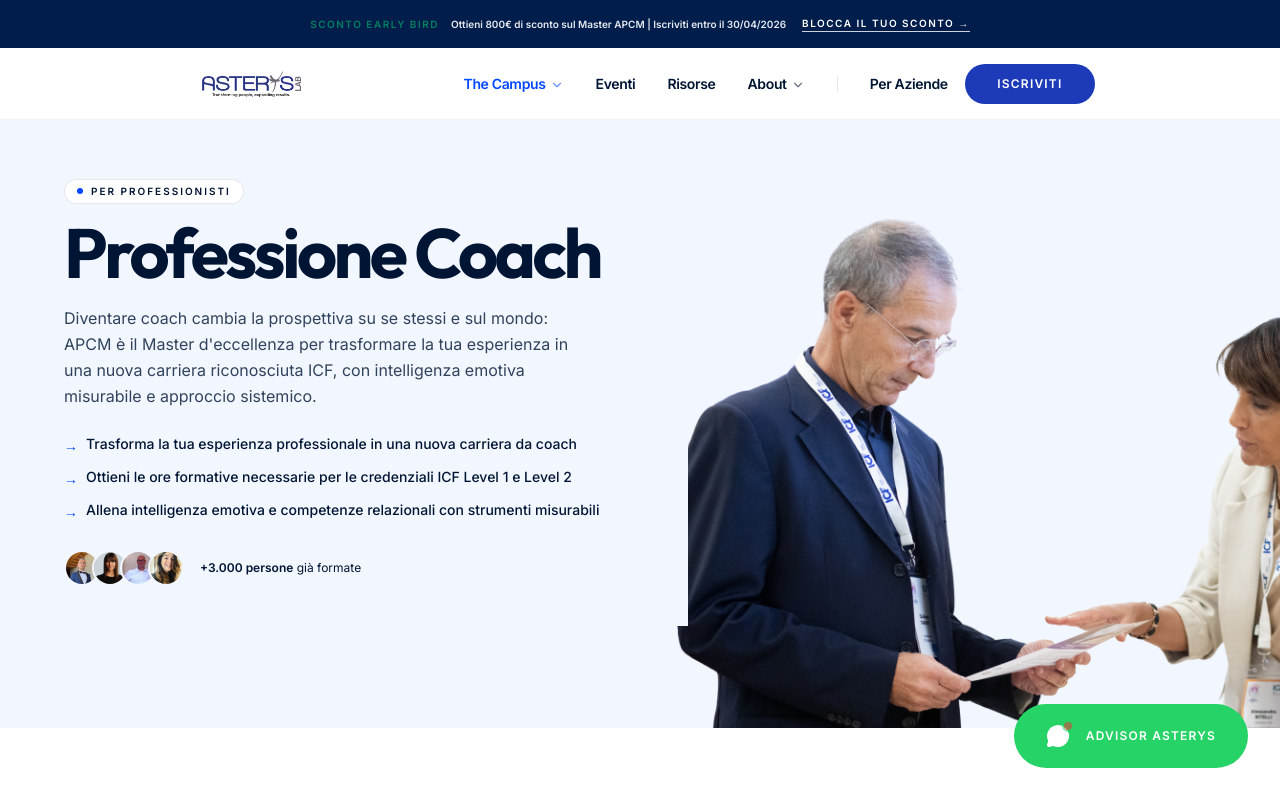
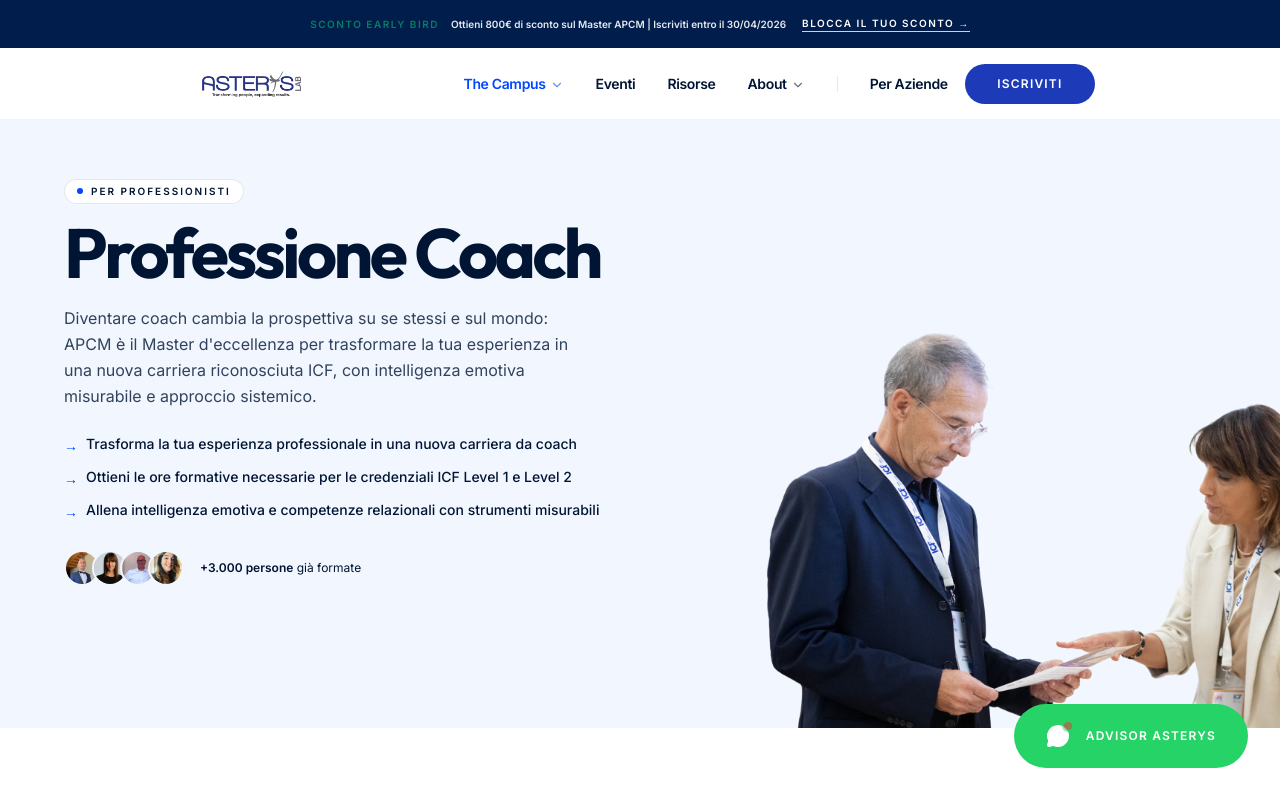
Before and after one commit to danielecolasanti22-wq/asterys-lab---scuola-di-coaching-icf, a React (Vite) app: page /corsi/apcm in a window 1280 px wide. Shown: the top 800 px of the page. Built offline with nearby package versions, Linux system fonts and the light colour scheme.

Commit message:
Update CourseDetail.tsx

```diff
--- a/src/pages/CourseDetail.tsx
+++ b/src/pages/CourseDetail.tsx
@@ -533,7 +533,13 @@ export default function CourseDetail({ courseId, courseData }: CourseDetailProps
           </div>
 
           <div className="relative self-end h-full items-end justify-center lg:justify-end hidden lg:flex">
-            <div className="absolute right-[-36%] bottom-0 w-[calc(78vw-80px)] max-w-[1180px] min-w-[820px] translate-x-[150px]">
+            <div
+              className={`absolute bottom-0 ${
+                id === 'apcm'
+                  ? 'right-[-26%] w-[calc(62vw-80px)] max-w-[920px] min-w-[680px] translate-x-[100px]'
+                  : 'right-[-36%] w-[calc(78vw-80px)] max-w-[1180px] min-w-[820px] translate-x-[150px]'
+              }`}
+            >
               <CourseImage
                 src={media.hero}
                 fallbackSrc={defaultCourseMedia(id ?? 'corso').hero}
```
